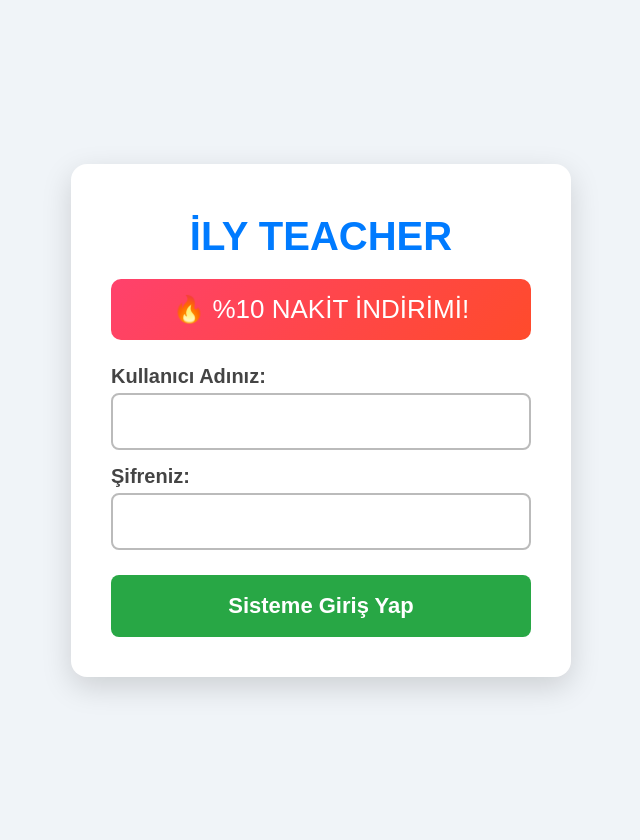
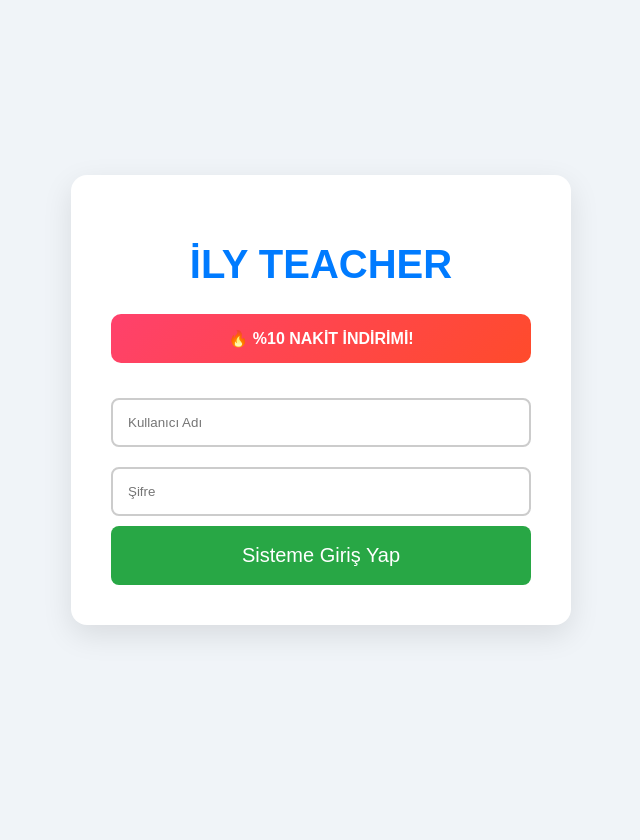
Before and after one commit to sintuvez31-web/ders-site, a Flask app: page / in a window 1280 px wide. Shown: the whole page, without its empty margins (319-959 px from the left). After the commit the page ends 635 px from the top, so only its background shows below. Run offline with Flask 3, Linux system fonts and the light colour scheme.

Commit message:
Update login.html

```diff
--- a/templates/login.html
+++ b/templates/login.html
@@ -2,19 +2,15 @@
 <html lang="tr">
 <head>
     <meta charset="UTF-8">
-    <meta name="viewport" content="width=device-width, initial-scale=1.0">
     <title>İLY TEACHER - Giriş</title>
     <style>
-        :root { --bg-color: #f0f4f8; --card-bg: #ffffff; --text-color: #333333; --input-border: #bbbbbb; --label-color: #444444; --box-bg: #f8f9fa; }
-        [data-theme="dark"] { --bg-color: #121212; --card-bg: #1e1e1e; --text-color: #e0e0e0; --input-border: #444444; --label-color: #bbbbbb; --box-bg: #2d2d2d; }
-        body { font-family: Arial, sans-serif; background: var(--bg-color); display: flex; justify-content: center; align-items: center; min-height: 100vh; margin: 0; padding: 20px 0; transition: background 0.3s ease; }
-        .login-container { background: var(--card-bg); padding: 40px; border-radius: 16px; box-shadow: 0 10px 30px rgba(0,0,0,0.15); width: 420px; text-align: center; }
-        h1 { color: #007bff; font-size: 40px; margin-top: 10px; margin-bottom: 20px; font-weight: bold; }
-        .indirim-banner { background: linear-gradient(135deg, #ff416c, #ff4b2b); color: white; padding: 15px; border-radius: 10px; font-size: 26px; margin-bottom: 25px; }
-        label { display: block; text-align: left; font-size: 20px; font-weight: bold; margin-top: 15px; color: var(--label-color); }
-        input[type="text"], input[type="password"] { width: 100%; padding: 15px; margin-top: 5px; border: 2px solid var(--input-border); border-radius: 8px; box-sizing: border-box; font-size: 20px; background: var(--card-bg); color: var(--text-color); }
-        button { width: 100%; padding: 18px; background: #28a745; border: none; color: white; border-radius: 8px; cursor: pointer; font-size: 22px; font-weight: bold; margin-top: 25px; }
-        .error { color: #dc3545; font-size: 18px; font-weight: bold; background: #f8d7da; padding: 10px; border-radius: 5px; margin-bottom: 20px; }
+        body { font-family: Arial; background: #f0f4f8; display: flex; justify-content: center; align-items: center; min-height: 100vh; margin: 0; }
+        .login-container { background: white; padding: 40px; border-radius: 16px; width: 420px; text-align: center; box-shadow: 0 10px 30px rgba(0,0,0,0.1); }
+        h1 { color: #007bff; font-size: 40px; }
+        .indirim-banner { background: linear-gradient(135deg, #ff416c, #ff4b2b); color: white; padding: 15px; border-radius: 10px; margin-bottom: 25px; font-weight: bold; }
+        .error { color: #dc3545; font-weight: bold; padding: 10px; background: #f8d7da; border-radius: 5px; margin-bottom: 15px; }
+        input { width: 100%; padding: 15px; margin: 10px 0; border: 2px solid #ccc; border-radius: 8px; box-sizing: border-box; }
+        button { width: 100%; padding: 18px; background: #28a745; color: white; border: none; border-radius: 8px; cursor: pointer; font-size: 20px; }
     </style>
 </head>
 <body>
@@ -25,10 +21,8 @@
     {% if hata %} <p class="error">{{ hata }}</p> {% endif %}
 
     <form method="POST">
-        <label for="username">Kullanıcı Adınız:</label>
-        <input type="text" id="username" name="username" required>
-        <label for="password">Şifreniz:</label>
-        <input type="password" id="password" name="password" required>
+        <input type="text" name="username" placeholder="Kullanıcı Adı" required>
+        <input type="password" name="password" placeholder="Şifre" required>
         <button type="submit">Sisteme Giriş Yap</button>
     </form>
 </div>
```
